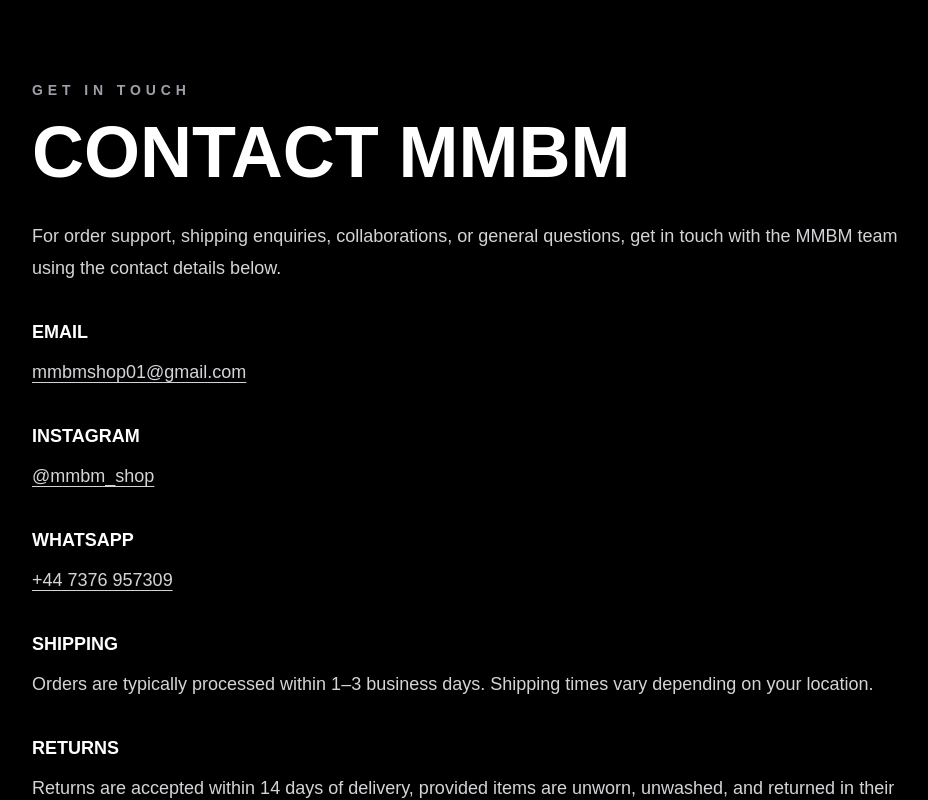
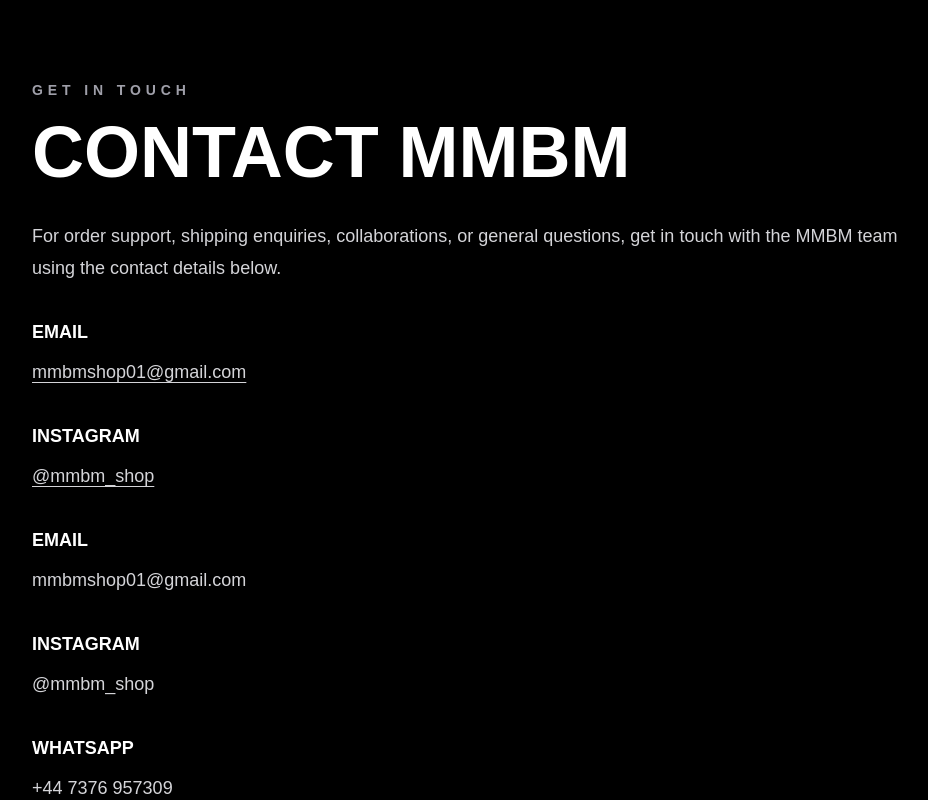
Before and after one commit to Hajibola023/MMBM, a Next.js app: page /contact in a window 1280 px wide. Shown: the top 800 px of the page, without its empty margins (160-1088 px from the left). Built offline with nearby package versions, Linux system fonts and the light colour scheme.

Commit message:
Update contact information

```diff
--- a/src/app/contact/page.tsx
+++ b/src/app/contact/page.tsx
@@ -42,23 +42,37 @@ export default function ContactPage() {
           </div>
 
           <div>
+  <h2 className="mb-2 font-black uppercase text-white">Email</h2>
+  <a
+    href="mailto:mmbmshop01@gmail.com"
+    className="text-zinc-300 hover:text-white transition"
+  >
+    mmbmshop01@gmail.com
+  </a>
+</div>
+
+<div>
+  <h2 className="mb-2 font-black uppercase text-white">Instagram</h2>
+  <a
+    href="https://instagram.com/mmbm_shop"
+    target="_blank"
+    rel="noopener noreferrer"
+    className="text-zinc-300 hover:text-white transition"
+  >
+    @mmbm_shop
+  </a>
+</div>
+
+<div>
   <h2 className="mb-2 font-black uppercase text-white">WhatsApp</h2>
   <a
     href="https://wa.me/447376957309"
     target="_blank"
     rel="noopener noreferrer"
-              className="underline underline-offset-4 transition hover:text-white"
+    className="text-zinc-300 hover:text-white transition"
   >
     +44 7376 957309
   </a>
-          </div>
-
-          <div>
-            <h2 className="mb-2 font-black uppercase text-white">Shipping</h2>
-            <p>
-              Orders are typically processed within 1–3 business days. Shipping
-              times vary depending on your location.
-            </p>
 </div>
 
           <div>
```
Lines whose indentation alone changed are shown as unchanged.
